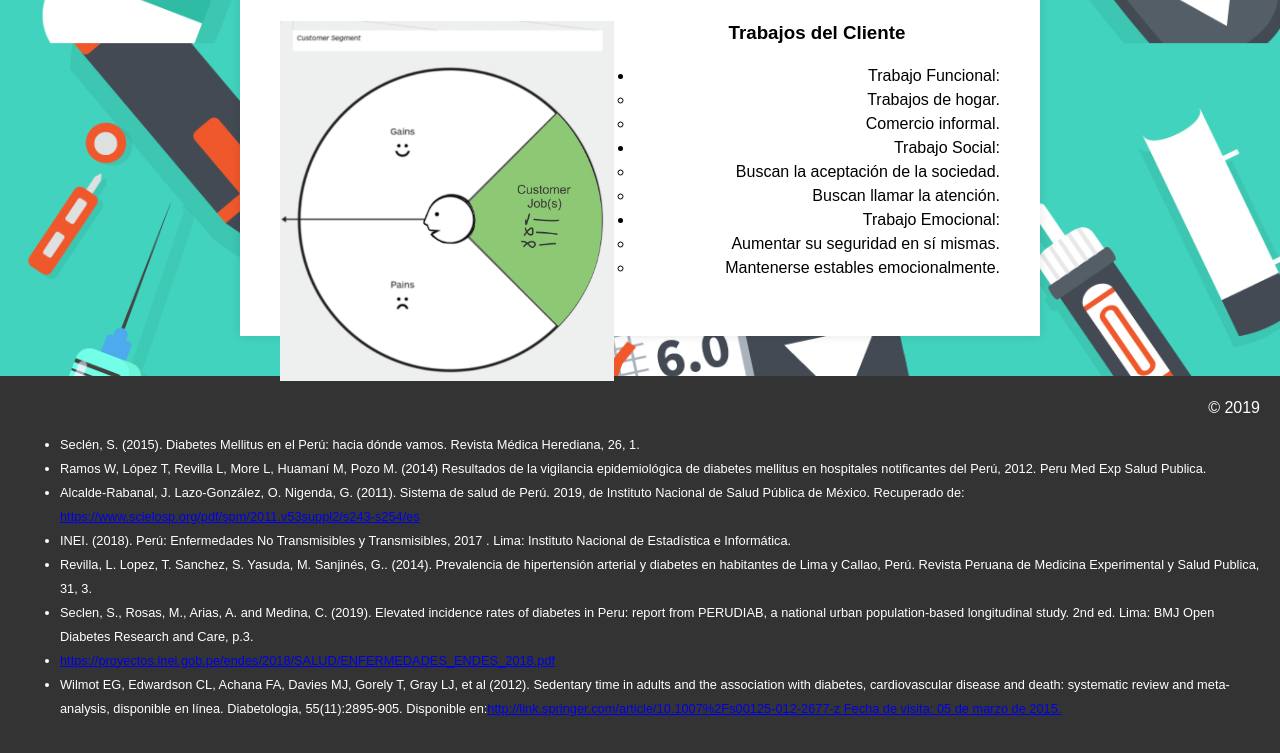
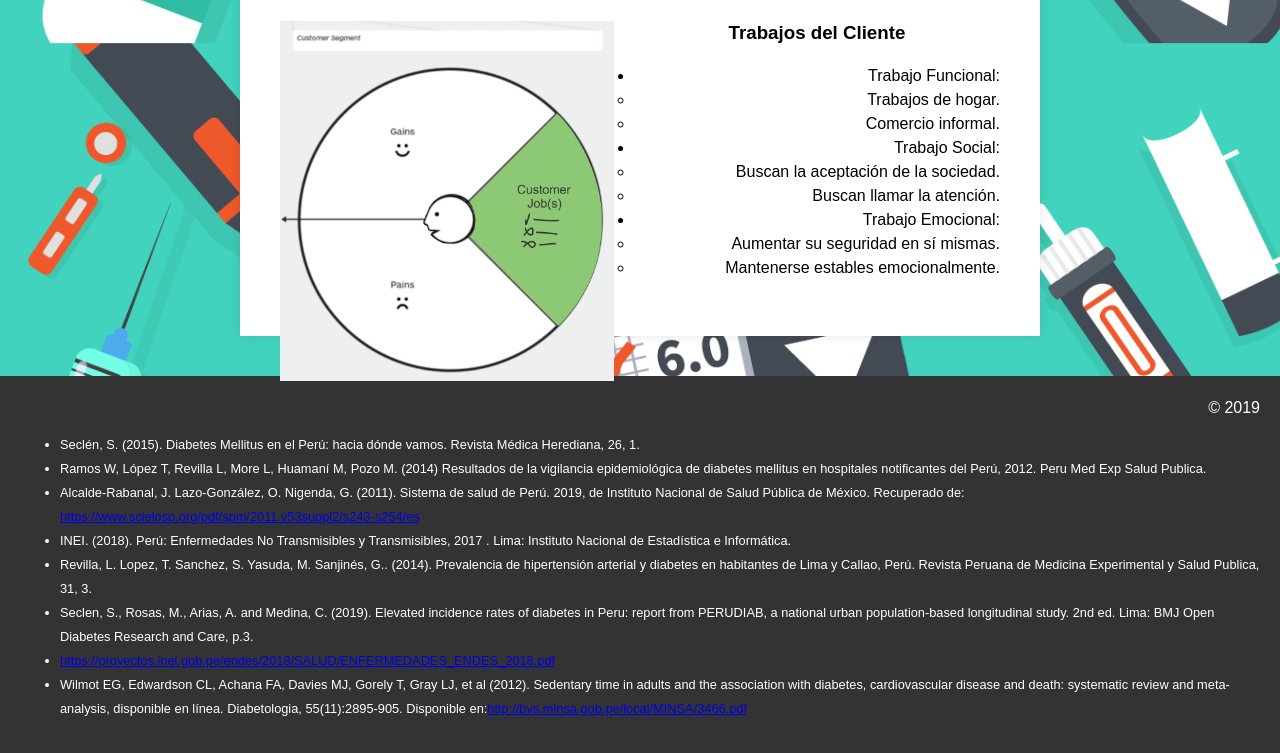
Before and after one commit to Grupo2-miercoles11-13/ProcesosdeInnovacion, a plain HTML site: page avance1.html in a window 1280 px wide. Shown: the part 8344-9097 px from the top of the page. Drawn offline with Linux system fonts and the light colour scheme.

Commit message:
Update 3

```diff
--- a/avance1.html
+++ b/avance1.html
@@ -102,7 +102,7 @@
         <p><h3>El estilo de vida sedentario conlleva un aumento en el riesgo de diabetes mellitus tipo 2.</h3>
 <ul id="lista">
     <li>Según la OPS (Organización Panamericana de la Salud), la incorrecta prevención de la diabetes mellitus tipo 2 se basan en 2 factores principales: la falta de actividad física y una dieta alimenticia hipercalórica.</li>
-    <li>No existe relación directa entre una condición laboral y el desarrollo de DM-2, sino a través del sedentarismo, alimentación malsana o al estrés que esta pudiera condicionar. En relación a las horas de la jornada laboral, existiría un incremento del 30% de riesgo de desarrollar diabetes en las personas de un estrato socioeconómico bajo que trabajan de 55 horas a más por semana, en comparación con los que trabajan de 35 a 40 horas por semana1. Existe asociación entre la poca (menor a 150 minutos por semana de intensidad moderada) o nula actividad física con el riesgo a desarrollar DM-2.</li>
+    <li>No existe relación directa entre una condición laboral y el desarrollo de DM-2, sino a través del sedentarismo, alimentación malsana o al estrés que esta pudiera condicionar. En relación a las horas de la jornada laboral, existiría un incremento del 30% de riesgo de desarrollar diabetes en las personas de un estrato socioeconómico bajo que trabajan de 55 horas a más por semana, en comparación con los que trabajan de 35 a 40 horas por semana. Existe asociación entre la poca (menor a 150 minutos por semana de intensidad moderada) o nula actividad física con el riesgo a desarrollar DM-2.</li>
         </ul>
         <p></p>
     <img  id="tb" src="tbpr.jpg">
@@ -169,7 +169,9 @@
                 <li>Revilla, L. Lopez, T. Sanchez, S. Yasuda, M. Sanjinés, G.. (2014). Prevalencia de hipertensión arterial y diabetes en habitantes de Lima y Callao, Perú. Revista Peruana de Medicina Experimental y Salud Publica, 31, 3.</li>
                 <li>Seclen, S., Rosas, M., Arias, A. and Medina, C. (2019). Elevated incidence rates of diabetes in Peru: report from PERUDIAB, a national urban population-based longitudinal study. 2nd ed. Lima: BMJ Open Diabetes Research and Care, p.3.</li>
                 <li><a href="https://proyectos.inei.gob.pe/endes/2018/SALUD/ENFERMEDADES_ENDES_2018.pdf">https://proyectos.inei.gob.pe/endes/2018/SALUD/ENFERMEDADES_ENDES_2018.pdf</a></li>
-                <li>Wilmot EG, Edwardson CL, Achana FA, Davies MJ, Gorely T, Gray LJ, et al (2012). Sedentary time in adults and the association with diabetes, cardiovascular disease and death: systematic review and meta-analysis, disponible en línea. Diabetologia, 55(11):2895-905. Disponible en:<a href="http://link.springer.com/article/10.1007%2Fs00125-012-2677-z Fecha de visita: 05 de marzo de 2015.">http://link.springer.com/article/10.1007%2Fs00125-012-2677-z Fecha de visita: 05 de marzo de 2015.</a></li>
+                <li>Wilmot EG, Edwardson CL, Achana FA, Davies MJ, Gorely T, Gray LJ, et al (2012). Sedentary time in adults and the association with diabetes, cardiovascular disease and death: systematic review and meta-analysis, disponible en línea. Diabetologia, 55(11):2895-905. Disponible en:<a href="http://bvs.minsa.gob.pe/local/MINSA/3466.pdf
+">http://bvs.minsa.gob.pe/local/MINSA/3466.pdf
+</a></li>
             </ul>
         </div>
     </footer>
```
